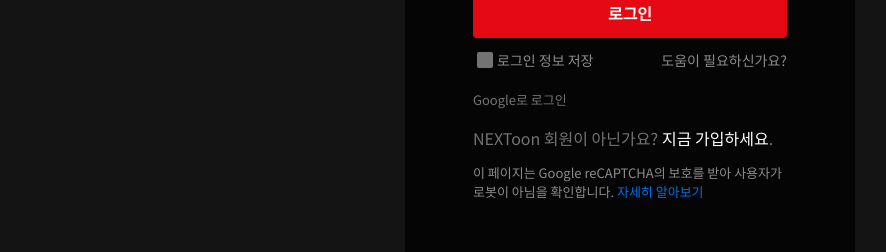
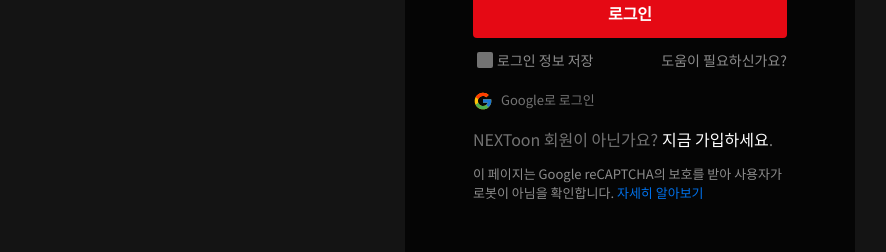
Before and after one commit to taekyeom-lee/nextoon, a React (Create React App) app: page /login in a window 1280 px wide. Shown: the part 445-697 px from the top of the page, without its empty margins (10-896 px from the left). Built offline with nearby package versions, Linux system fonts and the light colour scheme.

Commit message:
Clean up LoginFormOther Components

```diff
--- /dev/null
+++ b/src/components/login/GoogleForm.jsx
@@ -0,0 +1,49 @@
+import styled from 'styled-components';
+import { FcGoogle } from 'react-icons/fc';
+
+function GoogleForm() {
+  return (
+    <GoogleFormBlock>
+      <GgBtn>
+        <GgLogin>
+          <GgIcon />
+          <GgBtnText>Google로 로그인</GgBtnText>
+        </GgLogin>
+      </GgBtn>
+    </GoogleFormBlock>
+  );
+}
+
+// facebookForm
+const GoogleFormBlock = styled.div``;
+
+const GgBtn = styled.button`
+  margin-top: 16px;
+  background-color: transparent;
+  border: none;
+  color: #0071eb;
+  cursor: pointer;
+  display: inline;
+  font-family: inherit;
+  font-size: inherit;
+  padding: 0;
+`;
+
+// fb-login
+const GgLogin = styled.div``;
+
+// icon-facebook
+const GgIcon = styled(FcGoogle)`
+  height: 20px;
+  width: 20px;
+  margin-right: 8px;
+  vertical-align: middle;
+`;
+
+// fbBtnText
+const GgBtnText = styled.span`
+  color: #737373;
+  font-size: 13px;
+  font-weight: 500;
+`;
+export default GoogleForm;
--- a/src/components/login/LoginFormMain.jsx
+++ b/src/components/login/LoginFormMain.jsx
@@ -59,29 +59,6 @@ function LoginFormMain() {
           <HelpLink>도움이 필요하신가요?</HelpLink>
         </LoginFormHelp>
       </Form>
-      <LoginFormOther>
-        <FbButton>
-          <FbLogin>
-            <FbBtnText>Google로 로그인</FbBtnText>
-          </FbLogin>
-        </FbButton>
-        <LoginSignupNow>
-          NEXToon 회원이 아닌가요?
-          <LoginSignupLink>지금 가입하세요</LoginSignupLink>.
-        </LoginSignupNow>
-        <RecaptchaTermsOfUse>
-          <p>
-            <span>
-              이 페이지는 Google reCAPTCHA의 보호를 받아 사용자가 로봇이 아님을
-              확인합니다.
-            </span>
-            &nbsp;
-            <RecaptchaTermsOfUseLinkButton>
-              자세히 알아보기
-            </RecaptchaTermsOfUseLinkButton>
-          </p>
-        </RecaptchaTermsOfUse>
-      </LoginFormOther>
     </LoginFormMainBlock>
   );
 }
@@ -234,64 +211,4 @@ const HelpLink = styled.a`
   }
 `;
 
-// login-form-other
-const LoginFormOther = styled.div``;
-
-// login-signup-now
-const LoginSignupNow = styled.div`
-  color: #737373;
-  font-size: 16px;
-  font-weight: 500;
-  margin-top: 16px;
-`;
-
-const LoginSignupLink = styled.a`
-  color: white;
-  margin-left: 4px;
-
-  :hover {
-    cursor: pointer;
-    text-decoration: underline;
-  }
-`;
-
-// recaptcha-terms-of-use
-const RecaptchaTermsOfUse = styled.div`
-  margin-top: 11px;
-  font-size: 13px;
-  color: #8c8c8c;
-`;
-
-// recaptcha-terms-of-use--link-button
-const RecaptchaTermsOfUseLinkButton = styled.button`
-  background-color: transparent;
-  border: none;
-  color: #0071eb;
-  cursor: pointer;
-  display: inline;
-  font-family: inherit;
-  font-size: inherit;
-  padding: 0;
-`;
-
-const FbButton = styled.button`
-  margin-top: 16px;
-  background-color: transparent;
-  border: none;
-  color: #0071eb;
-  cursor: pointer;
-  display: inline;
-  font-family: inherit;
-  font-size: inherit;
-  padding: 0;
-`;
-
-const FbLogin = styled.div``;
-
-const FbBtnText = styled.span`
-  color: #737373;
-  font-size: 13px;
-  font-weight: 500;
-`;
-
 export default LoginFormMain;
--- a/src/components/login/LoginFormOther.jsx
+++ b/src/components/login/LoginFormOther.jsx
@@ -1,5 +1,19 @@
+import styled from 'styled-components';
+import GoogleForm from './GoogleForm';
+import LoginSignupNow from './LoginSignupNow';
+import RecaptchaTermsOfUse from './RecaptchaTermsOfUse';
+
 function LoginFormOther() {
-  return <div></div>;
+  return (
+    <LoginFormOtherBlock>
+      <GoogleForm />
+      <LoginSignupNow />
+      <RecaptchaTermsOfUse />
+    </LoginFormOtherBlock>
+  );
 }
 
+// login-form-other
+const LoginFormOtherBlock = styled.div``;
+
 export default LoginFormOther;
--- /dev/null
+++ b/src/components/login/LoginSignupNow.jsx
@@ -0,0 +1,30 @@
+import styled from 'styled-components';
+
+function LoginSignupNow() {
+  return (
+    <LoginSignupNowBlock>
+      NEXToon 회원이 아닌가요?
+      <LoginSignupNowLink>지금 가입하세요</LoginSignupNowLink>.
+    </LoginSignupNowBlock>
+  );
+}
+
+// login-signup-now
+const LoginSignupNowBlock = styled.div`
+  color: #737373;
+  font-size: 16px;
+  font-weight: 500;
+  margin-top: 16px;
+`;
+
+const LoginSignupNowLink = styled.a`
+  color: white;
+  margin-left: 4px;
+
+  :hover {
+    cursor: pointer;
+    text-decoration: underline;
+  }
+`;
+
+export default LoginSignupNow;
--- /dev/null
+++ b/src/components/login/RecaptchaTermsOfUse.jsx
@@ -0,0 +1,43 @@
+import styled from 'styled-components';
+
+function RecaptchaTermsOfUse() {
+  return (
+    <RecaptchaTermsOfUseBlock>
+      <p>
+        <span>
+          이 페이지는 Google reCAPTCHA의 보호를 받아 사용자가 로봇이 아님을
+          확인합니다.
+        </span>
+        &nbsp;
+        <RecaptchaTermsOfUseLinkButton>
+          자세히 알아보기
+        </RecaptchaTermsOfUseLinkButton>
+      </p>
+    </RecaptchaTermsOfUseBlock>
+  );
+}
+
+// recaptcha-terms-of-use
+const RecaptchaTermsOfUseBlock = styled.div`
+  margin-top: 11px;
+  font-size: 13px;
+  color: #8c8c8c;
+`;
+
+// recaptcha-terms-of-use--link-button
+const RecaptchaTermsOfUseLinkButton = styled.button`
+  background-color: transparent;
+  border: none;
+  color: #0071eb;
+  cursor: pointer;
+  // display: inline;
+  font-family: inherit;
+  font-size: inherit;
+  padding: 0;
+
+  :hover {
+    text-decoration: underline;
+  }
+`;
+
+export default RecaptchaTermsOfUse;
```
